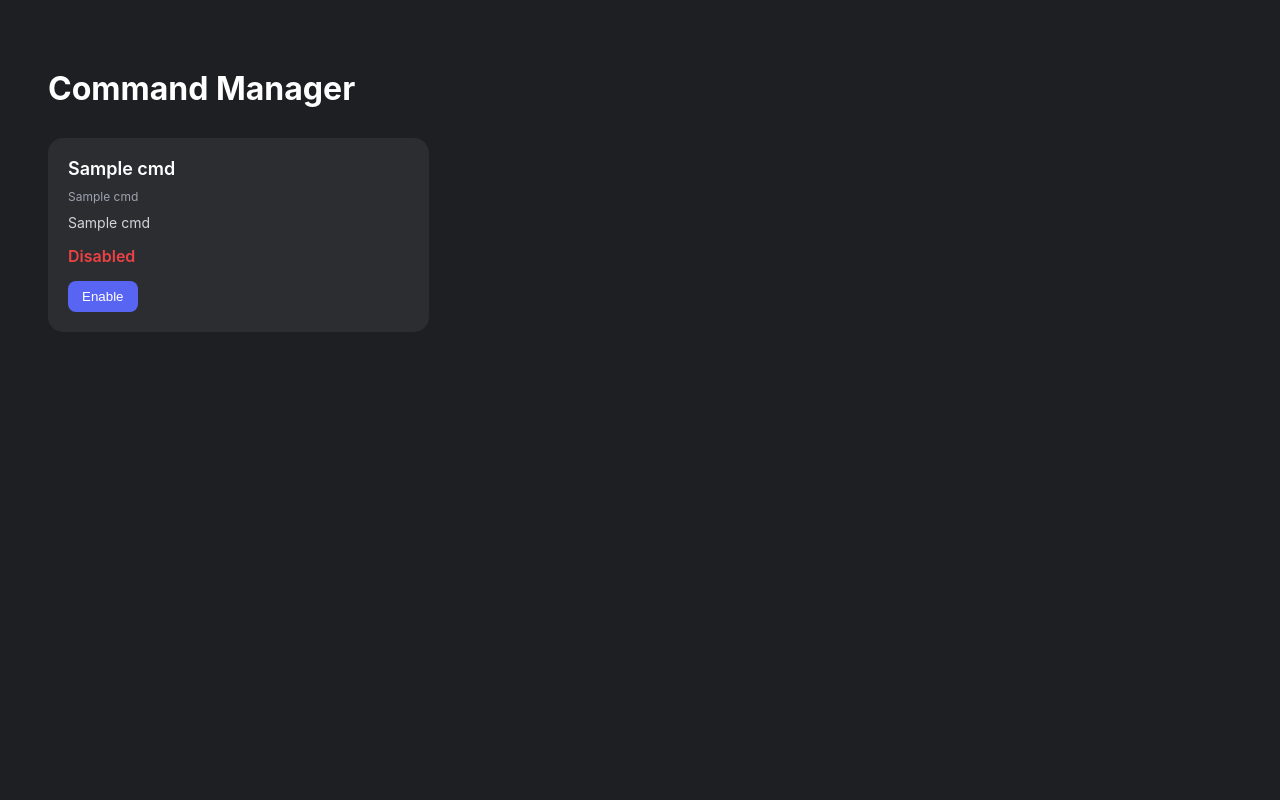
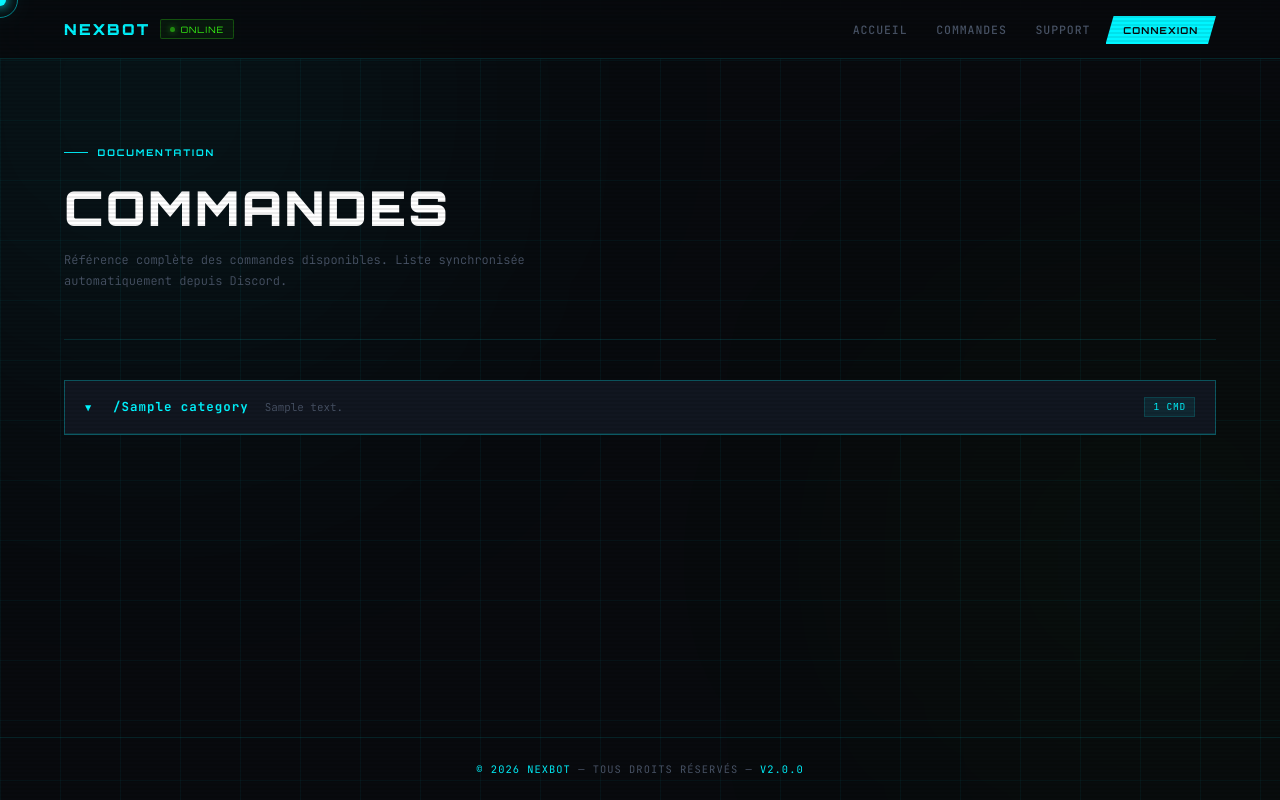
Before and after one commit to Avost-off/lounge-senpai-2, a Flask app: template templates/commands.html in a window 1280 px wide. Run offline with Flask 3, Linux system fonts and the light colour scheme; the template is opened without the code that fills it: most values are stand-ins (such as "Sample title", 1, 10 or a date in 2020); parts of the project's set-up code (start-up, migrations or seed data) failed here and were passed over.

Commit message:
Update commands.html

```diff
--- a/templates/commands.html
+++ b/templates/commands.html
@@ -1,109 +1,256 @@
-<!DOCTYPE html>
-<html>
-<head>
-<title>Command Manager</title>
+{% extends "layout.html" %}
+{% block title %}NEXBOT — Commandes{% endblock %}
+{% block content %}
+
 <style>
-body{background:#1e1f22;color:white;font-family:Inter;padding:40px;}
-h1{margin-bottom:30px;}
-
-.command-grid{
-display:grid;
-grid-template-columns:repeat(auto-fill,minmax(300px,1fr));
-gap:20px;
+    /* ── HEADER ──────────────────────────────────────────────────── */
+    .cmds-header {
+        padding: 3rem 0 3rem;
+        border-bottom: 1px solid var(--border);
+        margin-bottom: 2.5rem;
     }
 
-.card{
-background:#2b2d31;
-padding:20px;
-border-radius:15px;
-transition:0.2s;
+    .cmds-header h1 {
+        font-family: var(--font-head);
+        font-size: clamp(1.8rem, 4vw, 3rem);
+        font-weight: 900;
+        color: #fff;
+        text-transform: uppercase;
+        letter-spacing: .05em;
+        margin: .75rem 0 .75rem;
     }
 
-.card:hover{
-transform:translateY(-5px);
-box-shadow:0 10px 20px rgba(0,0,0,0.4);
+    .cmds-header p {
+        font-family: var(--font-mono);
+        font-size: .75rem;
+        color: var(--muted);
+        font-weight: 300;
+        line-height: 1.7;
+        max-width: 500px;
     }
 
-.command-name{
-font-size:18px;
-font-weight:600;
-margin-bottom:10px;
+    /* ── ACCORDION ───────────────────────────────────────────────── */
+    .cmd-list-wrap {
+        display: flex;
+        flex-direction: column;
+        gap: 2px;
     }
 
-.category{
-font-size:12px;
-color:#9ca3af;
-margin-bottom:10px;
+    .cmd-group {
+        border: 1px solid var(--border);
+        background: var(--card);
+        transition: border-color .2s;
     }
 
-.description{
-font-size:14px;
-margin-bottom:15px;
-color:#d1d5db;
+    .cmd-group.open { border-color: rgba(0,245,255,.3); }
+
+    .cmd-group-head {
+        display: flex;
+        align-items: center;
+        gap: 1rem;
+        padding: 1rem 1.25rem;
+        cursor: pointer;
+        user-select: none;
     }
 
-.status{
-margin-bottom:15px;
+    .cmd-group-indicator {
+        font-family: var(--font-mono);
+        font-size: .65rem;
+        color: var(--muted);
+        transition: color .2s;
+        flex-shrink: 0;
+        width: 12px;
     }
 
-.enabled{
-color:#3ba55d;
-font-weight:600;
+    .cmd-group.open .cmd-group-indicator { color: var(--cyan); }
+
+    .cmd-group-title {
+        font-family: var(--font-mono);
+        font-size: .78rem;
+        font-weight: 700;
+        color: var(--text);
+        letter-spacing: .08em;
+        transition: color .2s;
     }
 
-.disabled{
-color:#ed4245;
-font-weight:600;
+    .cmd-group.open .cmd-group-title,
+    .cmd-group-head:hover .cmd-group-title { color: var(--cyan); }
+
+    .cmd-group-desc {
+        font-family: var(--font-mono);
+        font-size: .68rem;
+        color: var(--muted);
+        font-weight: 300;
+        flex: 1;
+        white-space: nowrap;
+        overflow: hidden;
+        text-overflow: ellipsis;
     }
 
-button{
-background:#5865F2;
-border:none;
-padding:8px 14px;
-border-radius:8px;
-color:white;
-cursor:pointer;
+    .cmd-count {
+        font-family: var(--font-mono);
+        font-size: .6rem;
+        color: var(--cyan);
+        background: var(--cyan-dim);
+        border: 1px solid rgba(0,245,255,.15);
+        padding: .15rem .5rem;
+        letter-spacing: .08em;
+        flex-shrink: 0;
     }
 
-button:hover{
-background:#4752c4;
+    .cmd-group-body {
+        display: none;
+        border-top: 1px solid var(--border);
+    }
+
+    .cmd-group.open .cmd-group-body { display: block; }
+
+    .cmd-items {
+        list-style: none;
+    }
+
+    .cmd-item {
+        display: flex;
+        align-items: flex-start;
+        gap: 1.2rem;
+        padding: .75rem 1.25rem;
+        border-bottom: 1px solid rgba(255,255,255,.02);
+        transition: background .15s;
+    }
+
+    .cmd-item:last-child { border-bottom: none; }
+    .cmd-item:hover { background: rgba(0,245,255,.02); }
+
+    .cmd-slash {
+        color: var(--cyan);
+        font-family: var(--font-mono);
+        font-size: .72rem;
+        font-weight: 700;
+        background: var(--cyan-dim);
+        border: 1px solid rgba(0,245,255,.15);
+        padding: .2rem .6rem;
+        white-space: nowrap;
+        flex-shrink: 0;
+        letter-spacing: .04em;
+        min-width: 140px;
+        text-align: center;
+    }
+
+    .cmd-desc {
+        font-family: var(--font-mono);
+        font-size: .72rem;
+        color: var(--muted);
+        font-weight: 300;
+        line-height: 1.6;
+        padding-top: .2rem;
+    }
+
+    /* ── EMPTY ───────────────────────────────────────────────────── */
+    .no-cmds {
+        border: 1px solid var(--border);
+        background: var(--card);
+        padding: 4rem 2rem;
+        text-align: center;
+    }
+
+    .no-cmds svg {
+        color: var(--muted);
+        opacity: .3;
+        margin: 0 auto 1.5rem;
+        display: block;
+    }
+
+    .no-cmds h3 {
+        font-family: var(--font-head);
+        font-size: .85rem;
+        font-weight: 700;
+        color: var(--text);
+        text-transform: uppercase;
+        letter-spacing: .1em;
+        margin-bottom: .6rem;
+    }
+
+    .no-cmds p {
+        font-family: var(--font-mono);
+        font-size: .72rem;
+        color: var(--muted);
+        font-weight: 300;
+        line-height: 1.7;
+    }
+
+    .inline-code {
+        font-family: var(--font-mono);
+        color: var(--cyan);
+        background: var(--cyan-dim);
+        padding: .1rem .4rem;
+        font-size: .7rem;
     }
 </style>
-</head>
 
-<body>
+{% macro render_commands(command_list) %}
+<ul class="cmd-items">
+{% for command in command_list %}
+    {% if command.subcommands %}
+        {{ render_commands(command.subcommands) }}
+    {% else %}
+        <li class="cmd-item">
+            <span class="cmd-slash">/{{ command.name }}</span>
+            <span class="cmd-desc">{{ command.description }}</span>
+        </li>
+    {% endif %}
+{% endfor %}
+</ul>
+{% endmacro %}
 
-<h1>Command Manager</h1>
+<!-- HEADER -->
+<div class="cmds-header">
+    <div class="sec-label">Documentation</div>
+    <h1>Commandes</h1>
+    <p>Référence complète des commandes disponibles. Liste synchronisée automatiquement depuis Discord.</p>
+</div>
 
-<div class="command-grid">
-{% for cmd in commands %}
-<div class="card">
-
-<div class="command-name">{{ cmd[1] }}</div>
-<div class="category">{{ cmd[2] }}</div>
-<div class="description">{{ cmd[3] }}</div>
-
-<div class="status">
-{% if cmd[4] == 1 %}
-<span class="enabled">Enabled</span>
-{% else %}
-<span class="disabled">Disabled</span>
+<!-- ACCORDION -->
+{% if categories %}
+<div class="cmd-list-wrap">
+    {% for category in categories %}
+    <div class="cmd-group {% if loop.first %}open{% endif %}">
+        <div class="cmd-group-head" onclick="this.parentElement.classList.toggle('open')">
+            <span class="cmd-group-indicator">{% if loop.first %}▼{% else %}▶{% endif %}</span>
+            <span class="cmd-group-title">/{{ category.name }}</span>
+            <span class="cmd-group-desc">{{ category.description }}</span>
+            {% if category.subcommands %}
+            <span class="cmd-count">{{ category.subcommands | length }} CMD</span>
             {% endif %}
         </div>
-
-<form action="{{ url_for('toggle_command', cmd_id=cmd[0]) }}" method="POST">
-<button>
-{% if cmd[4] == 1 %}
-Disable
+        <div class="cmd-group-body">
+            {% if category.subcommands %}
+                {{ render_commands(category.subcommands) }}
             {% else %}
-Enable
+                <p style="padding:.8rem 1.25rem; font-family:var(--font-mono); font-size:.7rem; color:var(--muted);">Aucune sous-commande.</p>
             {% endif %}
-</button>
-</form>
-
+        </div>
     </div>
     {% endfor %}
 </div>
 
-</body>
-</html>
+{% else %}
+<div class="no-cmds">
+    <svg width="48" height="48" viewBox="0 0 24 24" fill="none" stroke="currentColor" stroke-width="1.2" stroke-linecap="round" stroke-linejoin="round">
+        <circle cx="11" cy="11" r="7"/><path d="M21 21l-4.35-4.35"/><line x1="8" y1="11" x2="14" y2="11"/>
+    </svg>
+    <h3>Données non disponibles</h3>
+    <p>Exécutez <span class="inline-code">/export-commands</span> sur Discord pour initialiser la liste.</p>
+</div>
+{% endif %}
+
+<script>
+    // Sync indicators on open/close
+    document.querySelectorAll('.cmd-group-head').forEach(head => {
+        head.addEventListener('click', () => {
+            const ind = head.querySelector('.cmd-group-indicator');
+            ind.textContent = head.parentElement.classList.contains('open') ? '▼' : '▶';
+        });
+    });
+</script>
+
+{% endblock %}
```
Lines whose indentation alone changed are shown as unchanged.
